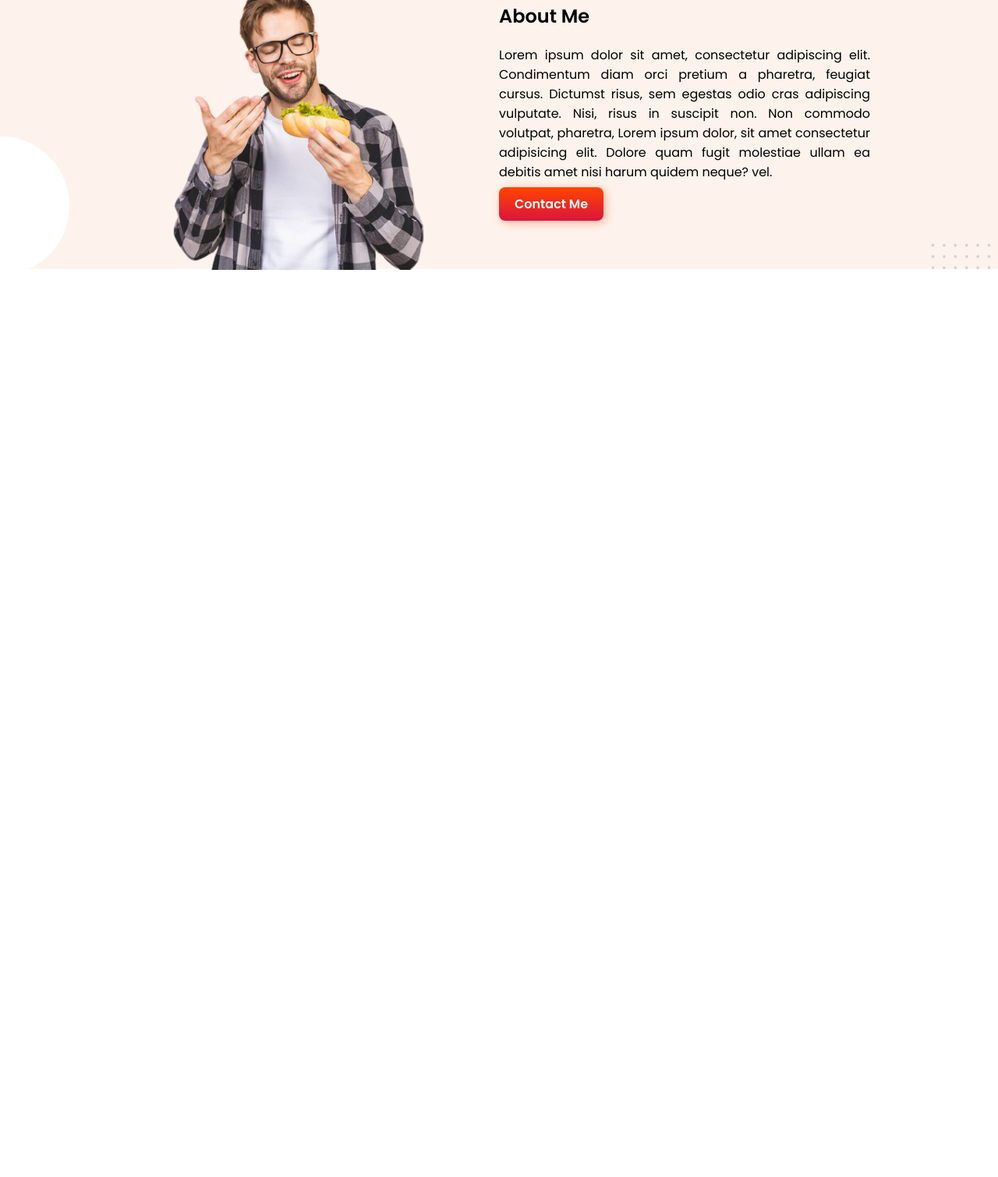
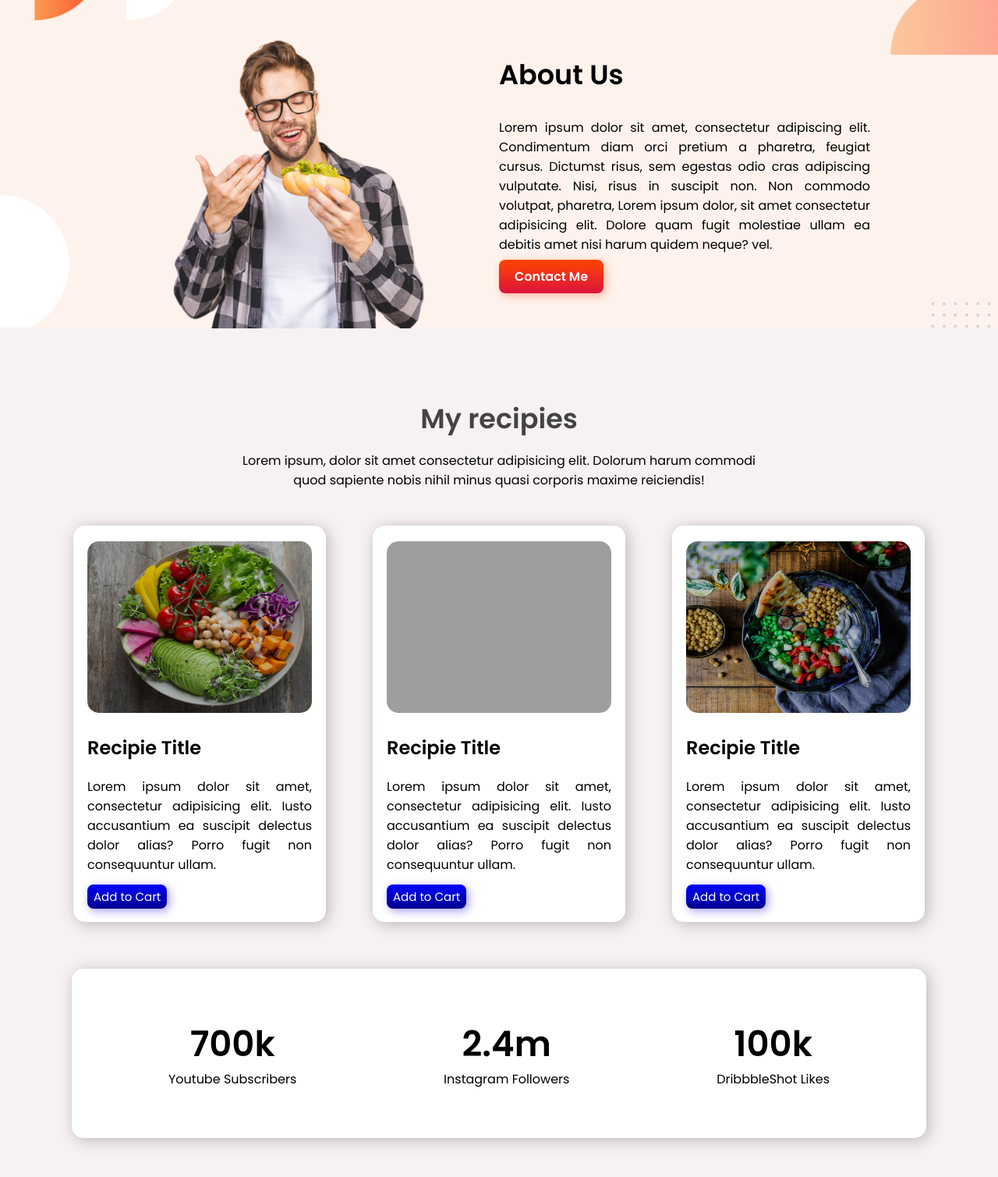
Before and after one commit to abdur-rahman-riad/Food-Network, a plain HTML site: page index.html in a window 1280 px wide. Shown: the part 725-2234 px from the top of the page at 78% size. Before the commit the page ends 1071 px from the top, so only its background shows below. Drawn offline with Linux system fonts and the light colour scheme; grey boxes are pictures that could not be loaded.

Commit message:
Recipie Section Complete

```diff
--- a/index.html
+++ b/index.html
@@ -48,6 +48,7 @@
     </section>
     <!-- Head Section End -->
 
+    <!-- About Section Start -->
     <section class="about-section">
         <div class="container">
             <div class="about-content">
@@ -56,7 +57,7 @@
                 </div>
                 <div class="about-half">
                     <div class="about-text">
-                        <h2>About Me</h2>
+                        <h1>About Us</h1>
                         <p>Lorem ipsum dolor sit amet, consectetur adipiscing elit. Condimentum diam orci pretium a
                             pharetra, feugiat cursus. Dictumst risus, sem egestas odio cras adipiscing vulputate. Nisi,
                             risus in suscipit non. Non commodo volutpat, pharetra, Lorem ipsum dolor, sit amet
@@ -69,6 +70,60 @@
             </div>
         </div>
     </section>
+    <!-- About Section End -->
+
+    <!-- Recipies Section Start -->
+    <section class="recipie-section">
+        <div class="container">
+            <div class="recipie-content">
+                <div class="recipie-title">
+                    <h1>My recipies</h1>
+                    <p>Lorem ipsum, dolor sit amet consectetur adipisicing elit. Dolorum harum commodi quod sapiente
+                        nobis nihil minus quasi corporis maxime reiciendis!</p>
+                </div>
+                <div class="recipie-card">
+                    <div class="card-item">
+                        <img src="img/Project Cover5.png" alt="Food Photo">
+                        <h1>Recipie Title</h1>
+                        <p>Lorem ipsum dolor sit amet, consectetur adipisicing elit. Iusto accusantium ea suscipit
+                            delectus dolor alias? Porro fugit non consequuntur ullam.</p>
+                        <a href="#" class="cart-button">Add to Cart</a>
+                    </div>
+                    <div class="card-item">
+                        <img src="img/Project Cover7.png" alt="Food Photo">
+                        <h1>Recipie Title</h1>
+                        <p>Lorem ipsum dolor sit amet, consectetur adipisicing elit. Iusto accusantium ea suscipit
+                            delectus dolor alias? Porro fugit non consequuntur ullam.</p>
+                        <a href="#" class="cart-button">Add to Cart</a>
+                    </div>
+                    <div class="card-item">
+                        <img src="img/Project Cover8.png" alt="Food Photo">
+                        <h1>Recipie Title</h1>
+                        <p>Lorem ipsum dolor sit amet, consectetur adipisicing elit. Iusto accusantium ea suscipit
+                            delectus dolor alias? Porro fugit non consequuntur ullam.</p>
+                        <a href="#" class="cart-button">Add to Cart</a>
+                    </div>
+                </div>
+
+                <div class="supportes">
+                    <div class="support-method">
+                        <h1>700k</h1>
+                        <p>Youtube Subscribers</p>
+                    </div>
+                    <div class="support-method">
+                        <h1>2.4m</h1>
+                        <p>Instagram Followers</p>
+                    </div>
+                    <div class="support-method">
+                        <h1>100k</h1>
+                        <p>DribbbleShot Likes</p>
+                    </div>
+                </div>
+
+            </div>
+        </div>
+    </section>
+    <!-- Recipies Section End -->
 
 </body>
 
--- a/style.css
+++ b/style.css
@@ -3,7 +3,7 @@ body{
     margin: 0;
 }
 .head-section{
-    background-color: #d7f7d7;
+    background-color: #f8f1f1;
 }
 .container{
     width: 90%;
@@ -42,6 +42,7 @@ body{
     flex-direction: row;
     justify-content: center;
     align-items: center;
+    padding-bottom: 75px;
 }
 .head-half{
     width: 100%;
@@ -105,3 +106,79 @@ body{
     padding-right: 100px;
     padding-bottom: 50px;
 }
+.about-text h1{
+    font-size: 35px;
+}
+/* About Section End */
+
+/* Recipie Section Start */
+.recipie-section{
+    background-color: #f8f1f1;
+}
+.recipie-content{
+    display: flex;
+    flex-direction: column;
+    justify-content: center;
+    align-items: center;
+    padding: 75px 0;
+}
+.recipie-title{
+    text-align: center;
+    width: 60%;
+    margin: auto;
+    line-height: 25px;
+}
+.recipie-title h1{
+    font-size: 35px;
+    color: #444343;
+}
+.recipie-card{
+    display: flex;
+    flex-direction: row;
+    justify-content: center;
+    align-items: center;
+}
+.card-item{
+    margin: 30px;
+    width: 100%;
+    background-color: white;
+    padding: 20px 18px;
+    text-align: justify;
+    border-radius: 15px;
+    box-shadow: 3px 3px 20px #b8b8b8;
+}
+.card-item img{
+    width: 100%;
+    height: 220px;
+    border-radius: 15px;
+}
+.cart-button{
+    text-decoration: none;
+    background-image: linear-gradient(blue, darkblue);
+    color: white;
+    padding: 5px 8px;
+    font-size: 15px;
+    border-radius: 8px;
+    border: none;
+    box-shadow: 3px 3px 12px #a49ff0;
+}
+.supportes{
+    display: flex;
+    flex-direction: row;
+    justify-content: space-around;
+    align-items: center;
+    box-shadow: 3px 3px 20px #b8b8b8;
+    width: 90%;
+    padding: 30px;
+    margin: 30px;
+    border-radius: 15px;
+    background-color: white;
+}
+.support-method{
+    text-align: center;
+    margin: 25px;
+    line-height: 8px;
+}
+.support-method h1{
+    font-size: 45px;
+}
```
Also changed, not shown: img/Project Cover5.png (added), img/Project Cover8.png (added), 1 other file.
